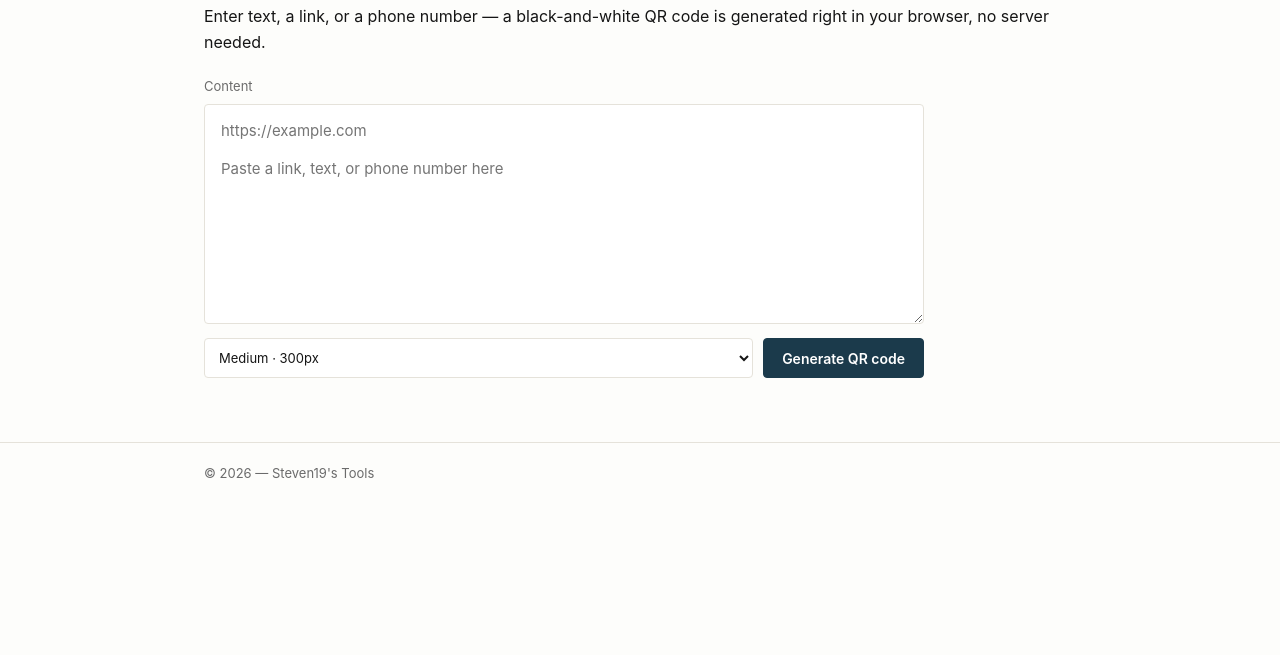
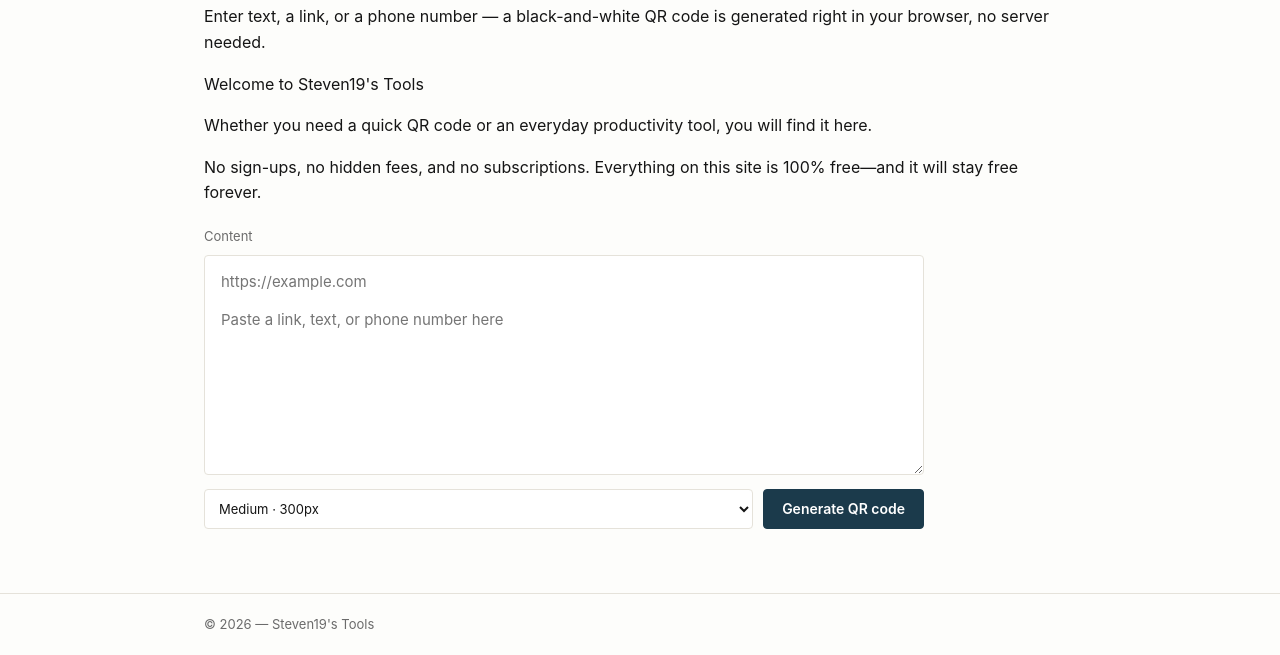
Before and after one commit to steven19neu/home, a plain HTML site: page index.html in a window 1280 px wide. Shown: the part 239-894 px from the top of the page. Before the commit the page ends 800 px from the top, so only its background shows below. Drawn offline with Linux system fonts and the light colour scheme.

Commit message:
Update index.html

```diff
--- a/index.html
+++ b/index.html
@@ -20,6 +20,9 @@
   <main class="wrap content">
     <h1>QR Code Generator</h1>
     <p>Enter text, a link, or a phone number — a black-and-white QR code is generated right in your browser, no server needed.</p>
+    <p>Welcome to Steven19's Tools</p>
+    <p>Whether you need a quick QR code or an everyday productivity tool, you will find it here.</p>
+    <p>No sign-ups, no hidden fees, and no subscriptions. Everything on this site is 100% free—and it will stay free forever.</p>
 
     <div class="qr-tool">
       <label for="qr-text">Content</label>
```
